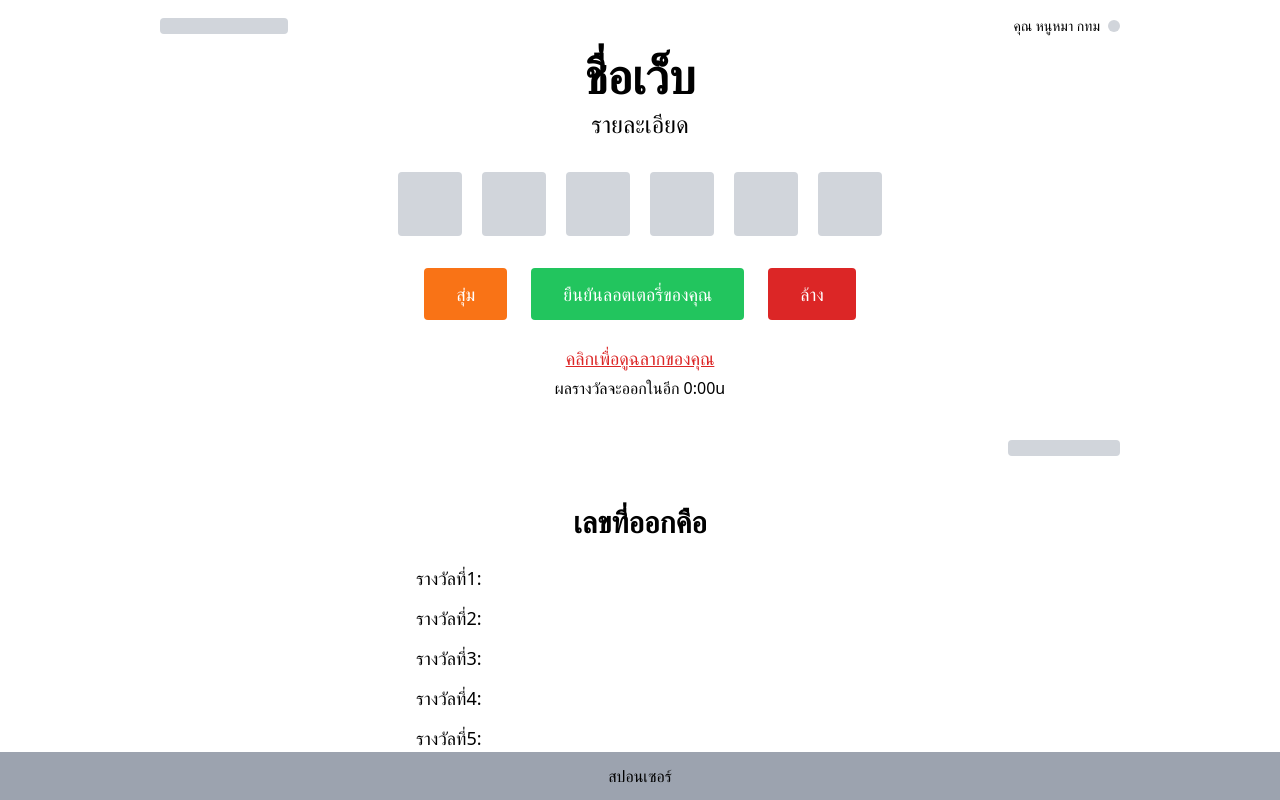
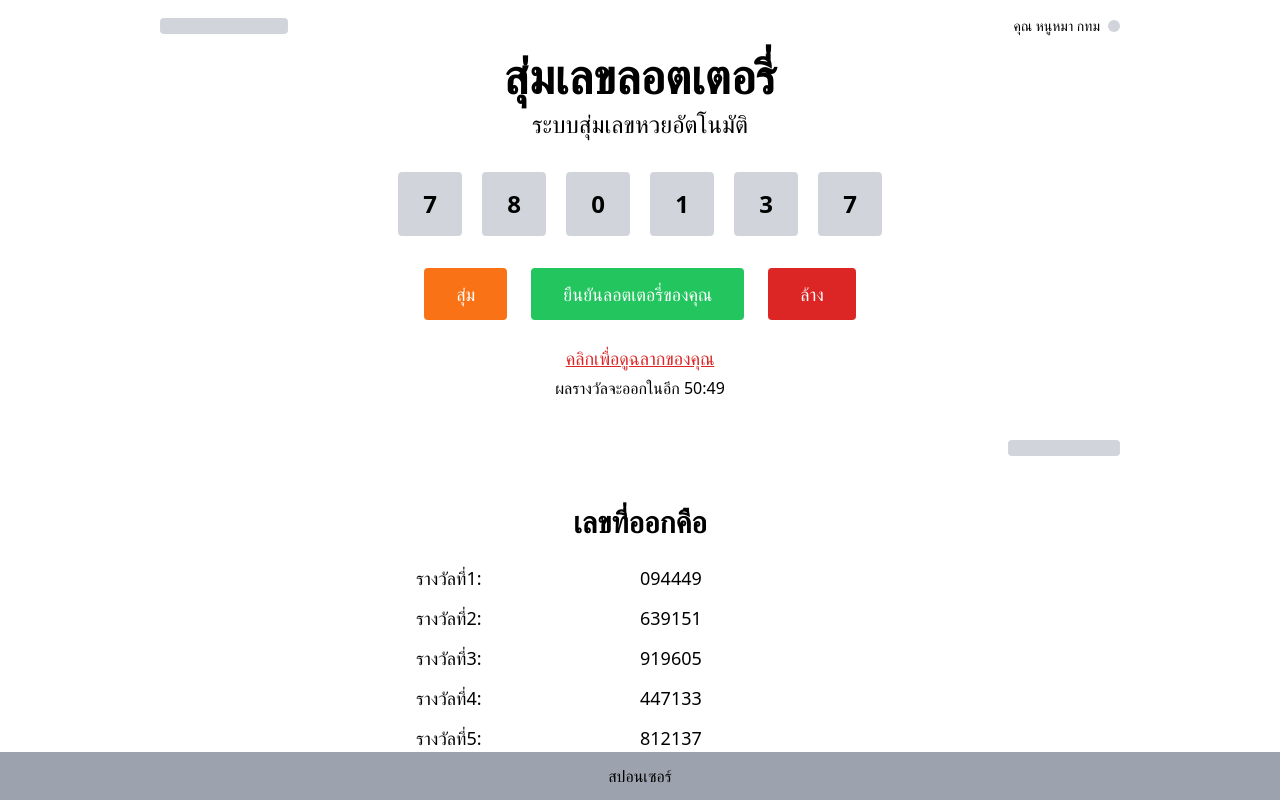
Before and after one commit to xsieux292/Hack-kratone-Project, a plain HTML site: page index.html in a window 1280 px wide. Both pictures are taken after a click on the button "สุ่ม". Drawn offline with nearby package versions, Linux system fonts and the light colour scheme.

Commit message:
Update index.html

```diff
--- a/index.html
+++ b/index.html
@@ -4,7 +4,16 @@
   <meta charset="utf-8">
   <meta name="viewport" content="width=device-width,initial-scale=1">
   <script src="https://cdn.tailwindcss.com"></script>
-  <title>ชื่อเว็บ</title>
+  <title>สุ่มเลขลอตเตอรี่</title>
+  <style>
+    .number-box {
+      display: flex;
+      align-items: center;
+      justify-content: center;
+      font-size: 1.5rem;
+      font-weight: bold;
+    }
+  </style>
 </head>
 <body class="bg-white flex flex-col min-h-screen">
 
@@ -12,7 +21,7 @@
   <header class="flex items-center justify-between px-8 py-4 max-w-screen-lg mx-auto w-full">
     <div class="w-32 h-4 bg-gray-300 rounded"></div>
     <div class="flex items-center gap-2 text-sm">
-      <span>คุณ หนูหมา กทม</span>
+      <span id="username">คุณ หนูหมา กทม</span>
       <div class="w-3 h-3 bg-gray-300 rounded-full"></div>
     </div>
   </header>
@@ -21,31 +30,31 @@
   <main class="flex-1 px-8 max-w-screen-lg w-full mx-auto">
 
     <!-- ชื่อเว็บ -->
-    <h1 class="text-center text-5xl font-bold">ชื่อเว็บ</h1>
-    <p class="text-center text-2xl mt-2">รายละเอียด</p>
+    <h1 class="text-center text-5xl font-bold">สุ่มเลขลอตเตอรี่</h1>
+    <p class="text-center text-2xl mt-2">ระบบสุ่มเลขหวยอัตโนมัติ</p>
 
     <!-- ช่องตัวเลข -->
     <div class="flex justify-center gap-5 mt-8">
-      <div class="w-16 h-16 bg-gray-300 rounded"></div>
-      <div class="w-16 h-16 bg-gray-300 rounded"></div>
-      <div class="w-16 h-16 bg-gray-300 rounded"></div>
-      <div class="w-16 h-16 bg-gray-300 rounded"></div>
-      <div class="w-16 h-16 bg-gray-300 rounded"></div>
-      <div class="w-16 h-16 bg-gray-300 rounded"></div>
+      <div id="num1" class="number-box w-16 h-16 bg-gray-300 rounded"></div>
+      <div id="num2" class="number-box w-16 h-16 bg-gray-300 rounded"></div>
+      <div id="num3" class="number-box w-16 h-16 bg-gray-300 rounded"></div>
+      <div id="num4" class="number-box w-16 h-16 bg-gray-300 rounded"></div>
+      <div id="num5" class="number-box w-16 h-16 bg-gray-300 rounded"></div>
+      <div id="num6" class="number-box w-16 h-16 bg-gray-300 rounded"></div>
     </div>
 
     <!-- ปุ่ม -->
     <div class="flex justify-center gap-6 mt-8">
-      <button class="px-8 py-3 bg-orange-500 text-white text-lg rounded">สุ่ม</button>
-      <button class="px-8 py-3 bg-green-500 text-white text-lg rounded">ยืนยันลอตเตอรี่ของคุณ</button>
-      <button class="px-8 py-3 bg-red-600 text-white text-lg rounded">ล้าง</button>
+      <button id="randomBtn" class="px-8 py-3 bg-orange-500 hover:bg-orange-600 text-white text-lg rounded">สุ่ม</button>
+      <button id="confirmBtn" class="px-8 py-3 bg-green-500 hover:bg-green-600 text-white text-lg rounded">ยืนยันลอตเตอรี่ของคุณ</button>
+      <button id="clearBtn" class="px-8 py-3 bg-red-600 hover:bg-red-700 text-white text-lg rounded">ล้าง</button>
     </div>
 
     <!-- ดูฉลาก -->
-    <p class="text-center mt-6 text-red-600 underline text-lg cursor-pointer">
+    <p id="viewLabel" class="text-center mt-6 text-red-600 hover:text-red-700 underline text-lg cursor-pointer">
       คลิกเพื่อดูฉลากของคุณ
     </p>
-    <p class="text-center text-base mt-1">ผลรางวัลจะออกในอีก 0:00u</p>
+    <p id="resultTime" class="text-center text-base mt-1">ผลรางวัลจะออกในอีก <span id="countdown">0:00</span></p>
 
     <!-- ช่องขวา -->
     <div class="w-28 h-4 bg-gray-300 rounded ml-auto mt-10"></div>
@@ -54,11 +63,11 @@
     <h2 class="text-center text-3xl font-semibold mt-12">เลขที่ออกคือ</h2>
 
     <div class="grid grid-cols-2 gap-y-3 mt-6 text-lg max-w-md mx-auto">
-      <span>รางวัลที่1:</span> <span></span>
-      <span>รางวัลที่2:</span> <span></span>
-      <span>รางวัลที่3:</span> <span></span>
-      <span>รางวัลที่4:</span> <span></span>
-      <span>รางวัลที่5:</span> <span></span>
+      <span>รางวัลที่1:</span> <span id="prize1">123456</span>
+      <span>รางวัลที่2:</span> <span id="prize2">234567</span>
+      <span>รางวัลที่3:</span> <span id="prize3">345678</span>
+      <span>รางวัลที่4:</span> <span id="prize4">456789</span>
+      <span>รางวัลที่5:</span> <span id="prize5">567890</span>
     </div>
   </main>
 
@@ -67,5 +76,92 @@
     สปอนเซอร์
   </footer>
 
+  <script>
+    // ตัวแปรเก็บเลขลอตเตอรี่
+    let lotteryNumbers = [];
+    let confirmedNumbers = [];
+
+    // ฟังก์ชันสุ่มเลข
+    function generateRandomNumbers() {
+      lotteryNumbers = [];
+      for(let i = 0; i < 6; i++) {
+        lotteryNumbers.push(Math.floor(Math.random() * 10));
+      }
+      displayNumbers();
+    }
+
+    // แสดงเลขในช่อง
+    function displayNumbers() {
+      for(let i = 0; i < 6; i++) {
+        document.getElementById(`num${i+1}`).textContent = lotteryNumbers[i];
+      }
+    }
+
+    // ยืนยันเลข
+    function confirmNumbers() {
+      if(lotteryNumbers.length === 0) {
+        alert('กรุณาสุ่มเลขก่อนยืนยัน');
+        return;
+      }
+      confirmedNumbers = [...lotteryNumbers];
+      alert('ยืนยันเลขลอตเตอรี่เรียบร้อยแล้ว: ' + confirmedNumbers.join(''));
+    }
+
+    // ล้างเลข
+    function clearNumbers() {
+      lotteryNumbers = [];
+      for(let i = 1; i <= 6; i++) {
+        document.getElementById(`num${i}`).textContent = '';
+      }
+    }
+
+    // ดูฉลาก
+    function viewLabel() {
+      if(confirmedNumbers.length === 0) {
+        alert('คุณยังไม่ได้ยืนยันเลขลอตเตอรี่');
+      } else {
+        alert('เลขลอตเตอรี่ของคุณ: ' + confirmedNumbers.join(''));
+      }
+    }
+
+    // นับถอยหลัง
+    function updateCountdown() {
+      const now = new Date();
+      const nextHour = new Date();
+      nextHour.setHours(now.getHours() + 1);
+      nextHour.setMinutes(0);
+      nextHour.setSeconds(0);
+
+      const diff = nextHour - now;
+      const minutes = Math.floor((diff / (1000 * 60)) % 60);
+      const seconds = Math.floor((diff / 1000) % 60);
+
+      document.getElementById('countdown').textContent = `${minutes}:${seconds.toString().padStart(2, '0')}`;
+    }
+
+    // ตั้งค่าปุ่ม
+    document.getElementById('randomBtn').addEventListener('click', generateRandomNumbers);
+    document.getElementById('confirmBtn').addEventListener('click', confirmNumbers);
+    document.getElementById('clearBtn').addEventListener('click', clearNumbers);
+    document.getElementById('viewLabel').addEventListener('click', viewLabel);
+
+    // อัพเดทนับถอยหลังทุกวินาที
+    setInterval(updateCountdown, 1000);
+    updateCountdown(); // เรียกครั้งแรกเพื่อแสดงผลทันที
+
+    // สุ่มเลขรางวัล (ตัวอย่าง)
+    function generatePrizes() {
+      for(let i = 1; i <= 5; i++) {
+        let prize = '';
+        for(let j = 0; j < 6; j++) {
+          prize += Math.floor(Math.random() * 10);
+        }
+        document.getElementById(`prize${i}`).textContent = prize;
+      }
+    }
+
+    generatePrizes(); // สุ่มเลขรางวัลเมื่อโหลดหน้า
+  </script>
+
 </body>
 </html>
```
